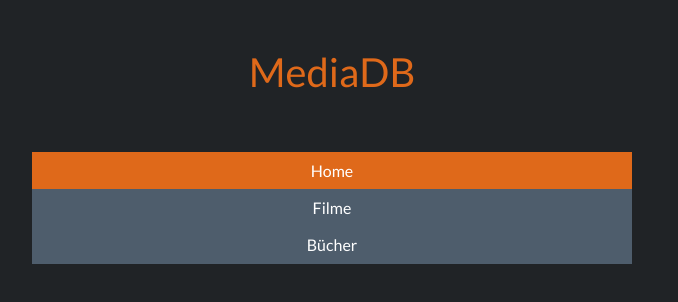
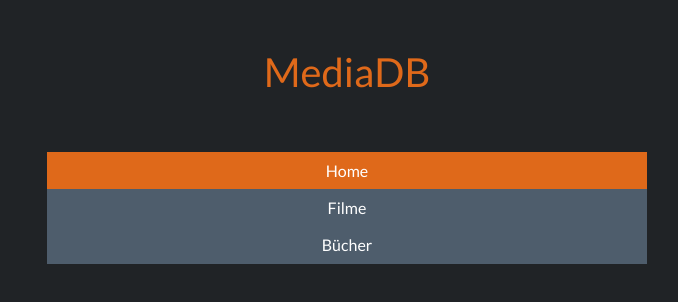
Before and after one commit to Fynmar91/media-db, a Vue app in the folder client/: page / in a window 1280 px wide. Shown: the top 302 px of the page, without its empty margins (293-971 px from the left). Built offline with nearby package versions, Linux system fonts and the light colour scheme.

Commit message:
.row margin auto

```diff
--- a/client/src/App.vue
+++ b/client/src/App.vue
@@ -21,4 +21,8 @@ body {
 .list-group-item {
   background-color: #393939;
 }
+.row {
+  margin-right: auto;
+  margin-left: auto;
+}
 </style>
```
